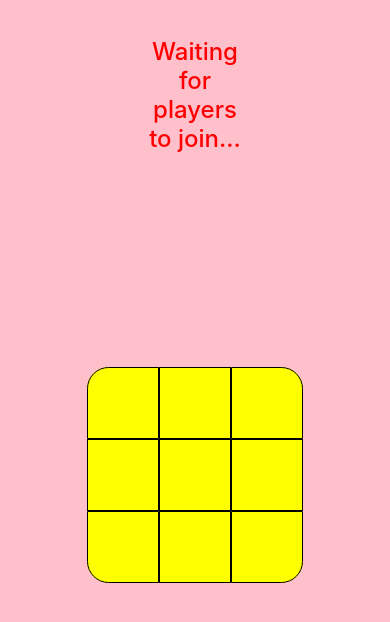
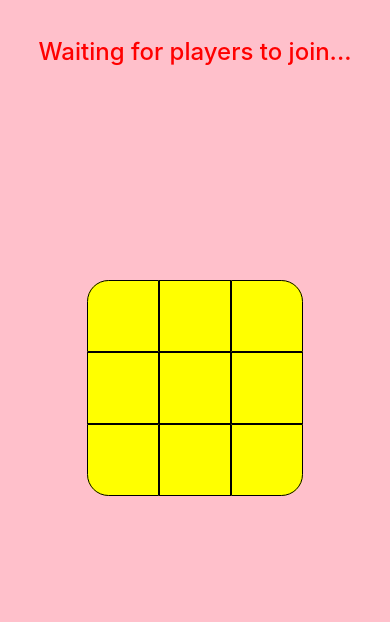
Before and after one commit to rohitsaw/tictoe-multiplayer, a React (Create React App) app: page /1 in a window 390 px wide. Shown: the top 622 px of the page. Built offline with nearby package versions, Linux system fonts and the light colour scheme; no server answers.

Commit message:
minor fix

```diff
--- a/src/board.module.css
+++ b/src/board.module.css
@@ -109,6 +109,10 @@
     top: 25vh;
   }
 
+  .headerSection2{
+    width: 100%;
+  }
+
   .item {
     padding: 10px;
     line-height: 50px;
```
